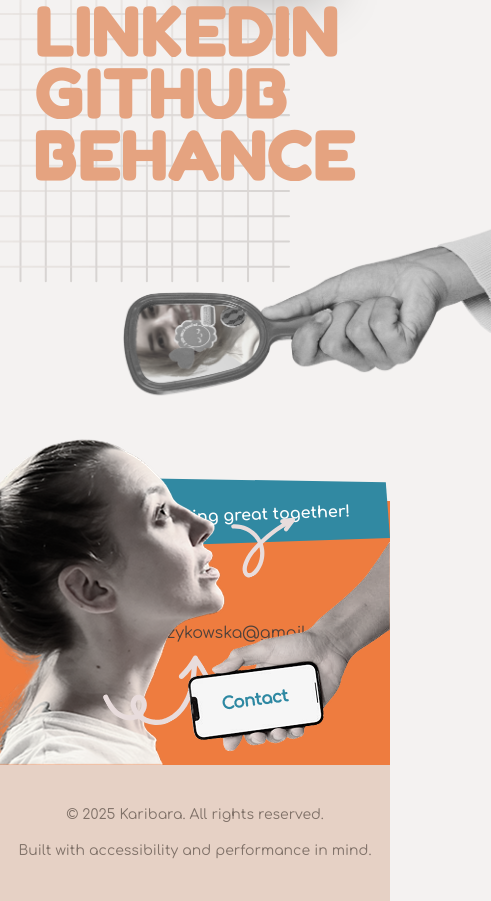
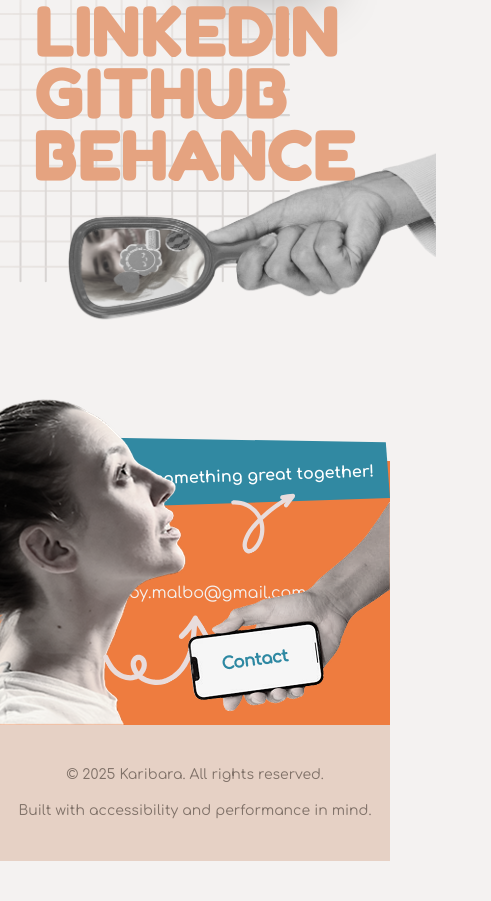
Before and after one commit to karibara/karibara-next-website, a Next.js app: page / in a window 390 px wide. Shown: the part 1273-2174 px from the top of the page, 491 px wide, since content can reach past the window. After the commit the page ends 2134 px from the top, so only its background shows below. Built offline with nearby package versions, Linux system fonts and the light colour scheme; what tailwindcss-motion would draw is missing.

Commit message:
Refactor Contact section layout and styles

```diff
--- a/src/app/page.tsx
+++ b/src/app/page.tsx
@@ -39,7 +39,7 @@
         <Skills />
 
         {/* SOCIAL MEDIA LINKS  - SECTION*/}
-        <div className=" py-20 my-10 relative">
+        <div className="py-20 mt-10 relative">
           {/* hash pattern */}
           <Image
             src="/hash-pattern.svg"
@@ -55,7 +55,7 @@
             alt="mirror image"
             width={766}
             height={373}
-            className="absolute -bottom-[140px] -right-[30%] -z-10 "
+            className="absolute -bottom-16 md:-bottom-[140px] -right-14  lg:-right-[30%] -z-10 "
           />
         </div>
 
--- a/src/components/sections/Contact.tsx
+++ b/src/components/sections/Contact.tsx
@@ -7,6 +7,7 @@
       className="bg-orangeKari w-full flex flex-col items-center justify-center max-w-[654px] mt-[200px] relative"
       id="contact"
     >
+      {/* quadrangle */}
       <Image
         src="/quadrangle.svg"
         alt="blue quadrangle"
@@ -14,27 +15,32 @@
         height={98}
         className="absolute top-0 left-1/2 -translate-x-1/2 -translate-y-1/3"
       />
-      <p className="absolute top-1 rotate-[-2deg] text-white font-bold ">
+      <p className="absolute top-1 right-4 md:right-[25%] rotate-[-2deg] text-white font-bold ">
         Let’s build something great together!
       </p>
+      {/* profile photo */}
       <Image
         src="/meRightProfile.png"
         alt="me right profile"
         width={308}
         height={344}
-        className="absolute bottom-0 -left-[20%]"
+        className="absolute bottom-0 -left-[30%] md:-left-[20%]"
       />
+
+      {/* arrow right */}
       <Image
         src="/arrow2.svg"
         alt="right arrow"
         width={86}
         height={73}
-        className="absolute top-0 right-20 hover:rotate-6 ease-in-out duration-300"
+        className="absolute top-4 md:top-0 right-20 hover:rotate-6 ease-in-out duration-300"
       />
-      <Link href="mailto:malgorzata.bozykowska@gmail.com">
-        <p className="py-[120px] hover:text-white ease-in-out duration-700 hover:scale-105">
-          malgorzata.bozykowska@gmail.com
+      <Link href="mailto:code.by.malbo@gmail.com">
+        <p className="py-[120px] text-greyKari-light font-oswald md:text-blackKari md:hover:text-white ease-in-out duration-700 hover:scale-105">
+          code.by.malbo@gmail.com
         </p>
+
+        {/* arrow up */}
         <Image
           src="/arrow1.svg"
           alt="up arrow"
```
